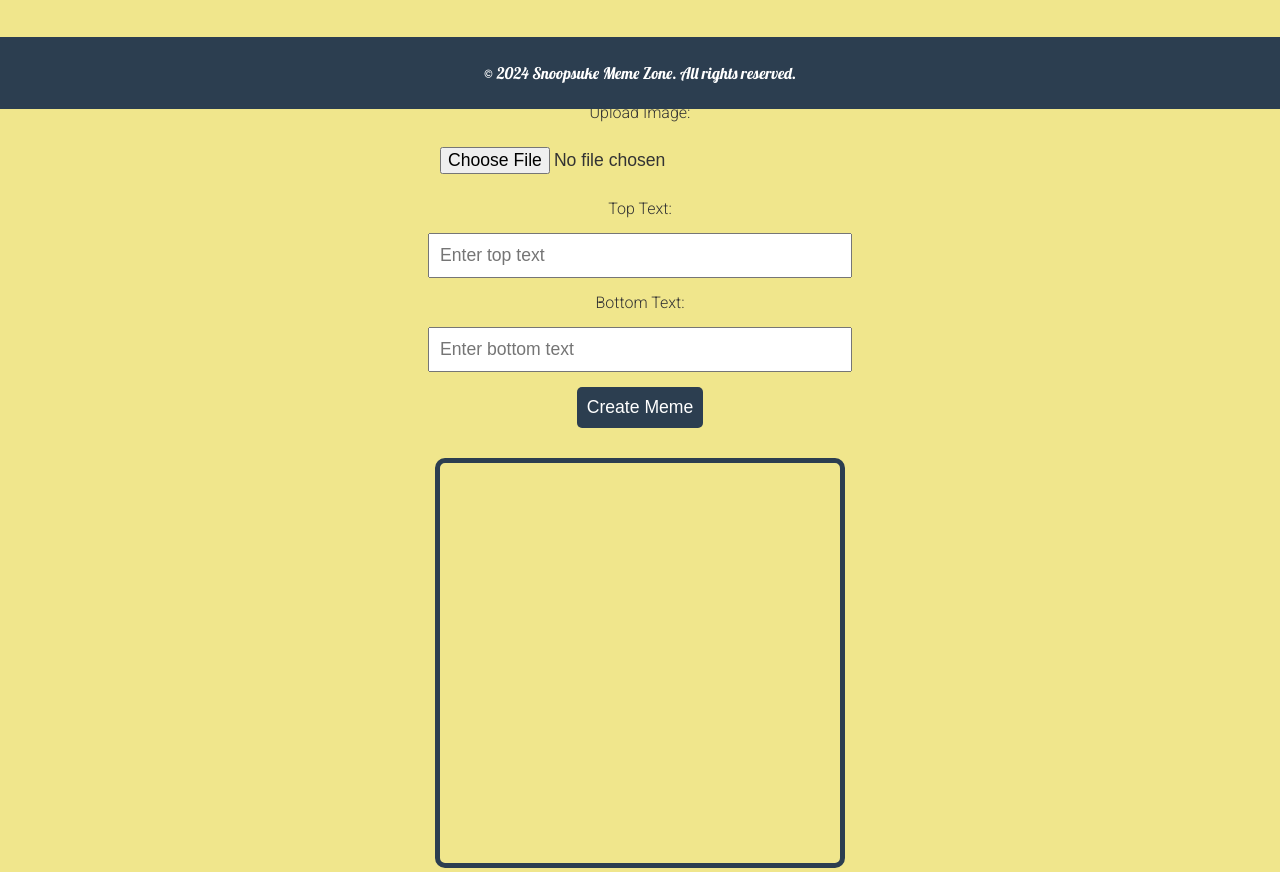
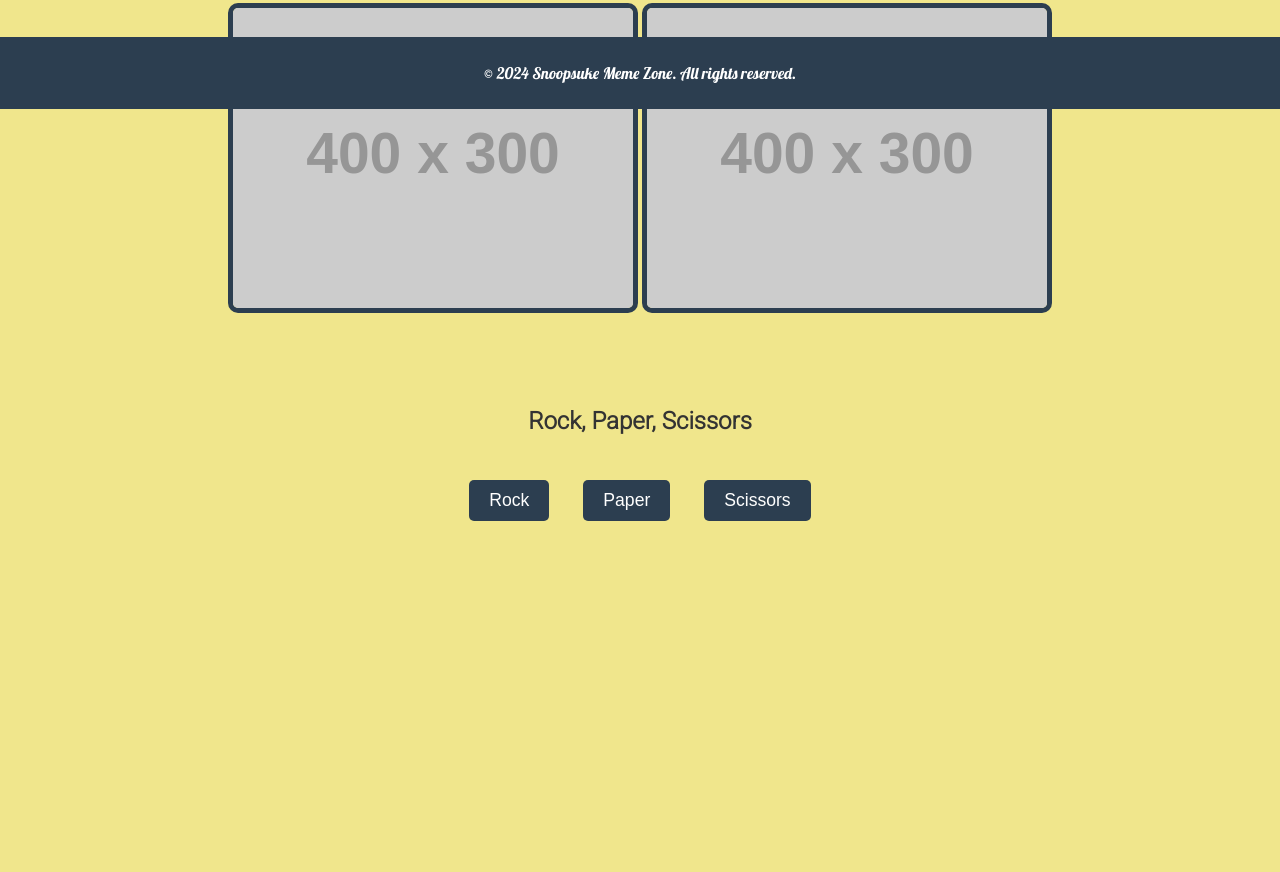
Before and after one commit to IntroVerse777/snoop, a plain HTML site: page index.html in a window 1280 px wide. Shown: the part 691-1563 px from the top of the page. After the commit the page ends 1277 px from the top, so only its background shows below. Drawn offline with Linux system fonts and the light colour scheme; placeholder pictures from the web are drawn by us.

Commit message:
Update index.html

```diff
--- a/index.html
+++ b/index.html
@@ -54,31 +54,23 @@
             border-radius: 10px;
             margin: 10px 0;
         }
-        .meme-form {
+        .game {
             margin-top: 30px;
         }
-        .meme-form input, .meme-form button {
-            display: block;
-            margin: 15px auto;
-            padding: 10px;
+        .game button {
+            display: inline-block;
+            margin: 15px;
+            padding: 10px 20px;
             font-size: 1.1em;
-        }
-        .meme-form input {
-            width: 80%;
-            max-width: 400px;
-        }
-        .meme-form button {
             background-color: #2c3e50;
             color: white;
             border: none;
             cursor: pointer;
             border-radius: 5px;
         }
-        canvas {
-            display: block;
-            margin: 30px auto;
-            border: 5px solid #2c3e50;
-            border-radius: 10px;
+        .game-results {
+            margin-top: 20px;
+            font-size: 1.2em;
         }
         footer {
             background: #2c3e50;
@@ -98,8 +90,8 @@
         <nav>
             <ul>
                 <li><a href="#home">Home</a></li>
-                <li><a href="#create">Create Meme</a></li>
                 <li><a href="#gallery">Meme Gallery</a></li>
+                <li><a href="#game">Play Game</a></li>
             </ul>
         </nav>
     </header>
@@ -107,23 +99,9 @@
     <div class="container" id="home">
         <h2>Featured Memes</h2>
         <div class="featured-memes">
-            <img src="images/Default_Create_an_image_of_Snoopsuke_a_samurai_inspired_by_Sno_2.jpg" alt="Snoopsuke Meme 1">
+            <img src="https://via.placeholder.com/400x300.png?text=Snoopsuke+Meme+1" alt="Snoopsuke Meme 1">
             <img src="https://via.placeholder.com/400x300.png?text=Snoopsuke+Meme+2" alt="Snoopsuke Meme 2">
         </div>
-    </div>
-
-    <div class="container" id="create">
-        <h2>Create Your Own Meme</h2>
-        <form class="meme-form">
-            <label for="meme-image">Upload Image:</label>
-            <input type="file" id="meme-image" accept="image/*" required>
-            <label for="meme-text-top">Top Text:</label>
-            <input type="text" id="meme-text-top" placeholder="Enter top text" required>
-            <label for="meme-text-bottom">Bottom Text:</label>
-            <input type="text" id="meme-text-bottom" placeholder="Enter bottom text" required>
-            <button type="button" onclick="generateMeme()">Create Meme</button>
-        </form>
-        <canvas id="meme-canvas" width="400" height="400"></canvas>
     </div>
 
     <div class="container" id="gallery">
@@ -134,40 +112,37 @@
         </div>
     </div>
 
+    <div class="container" id="game">
+        <h2>Rock, Paper, Scissors</h2>
+        <div class="game">
+            <button onclick="playGame('rock')">Rock</button>
+            <button onclick="playGame('paper')">Paper</button>
+            <button onclick="playGame('scissors')">Scissors</button>
+        </div>
+        <div class="game-results" id="results"></div>
+    </div>
+
     <footer>
         <p>&copy; 2024 Snoopsuke Meme Zone. All rights reserved.</p>
     </footer>
 
     <script>
-        function generateMeme() {
-            const canvas = document.getElementById('meme-canvas');
-            const ctx = canvas.getContext('2d');
-            const imageInput = document.getElementById('meme-image').files[0];
-            const topText = document.getElementById('meme-text-top').value;
-            const bottomText = document.getElementById('meme-text-bottom').value;
+        function playGame(userChoice) {
+            const choices = ['rock', 'paper', 'scissors'];
+            const computerChoice = choices[Math.floor(Math.random() * choices.length)];
+            let result = '';
 
-            if (imageInput) {
-                const reader = new FileReader();
-                reader.onload = function(event) {
-                    const img = new Image();
-                    img.onload = function() {
-                        canvas.width = img.width;
-                        canvas.height = img.height;
-                        ctx.drawImage(img, 0, 0);
-                        ctx.font = '30px Impact';
-                        ctx.fillStyle = 'white';
-                        ctx.strokeStyle = 'black';
-                        ctx.lineWidth = 2;
-                        ctx.textAlign = 'center';
-                        ctx.fillText(topText, canvas.width / 2, 50);
-                        ctx.strokeText(topText, canvas.width / 2, 50);
-                        ctx.fillText(bottomText, canvas.width / 2, canvas.height - 20);
-                        ctx.strokeText(bottomText, canvas.width / 2, canvas.height - 20);
-                    };
-                    img.src = event.target.result;
-                };
-                reader.readAsDataURL(imageInput);
+            if (userChoice === computerChoice) {
+                result = "It's a tie!";
+            } else if ((userChoice === 'rock' && computerChoice === 'scissors') ||
+                       (userChoice === 'paper' && computerChoice === 'rock') ||
+                       (userChoice === 'scissors' && computerChoice === 'paper')) {
+                result = 'You win!';
+            } else {
+                result = 'You lose!';
             }
+
+            document.getElementById('results').innerText = `You chose ${userChoice}, computer chose ${computerChoice}. ${result}`;
         }
     </script>
 </body>
```
